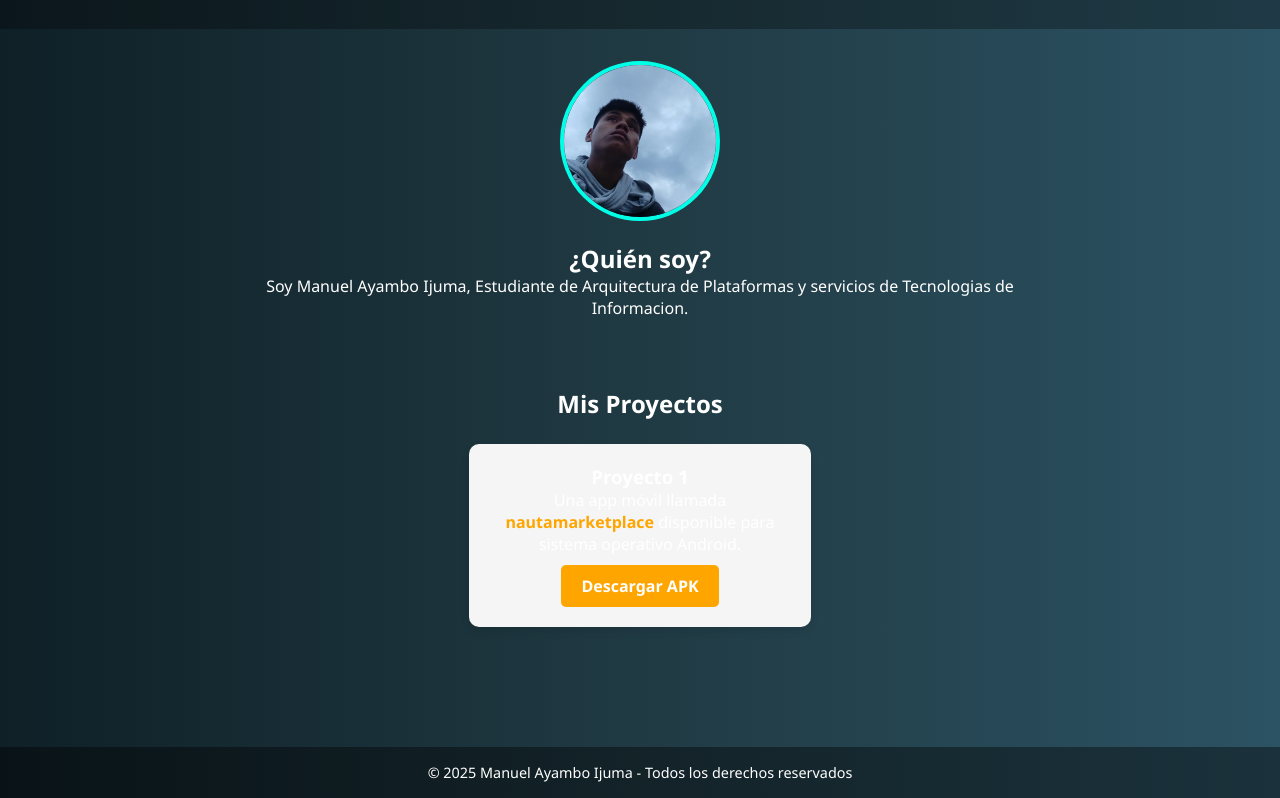
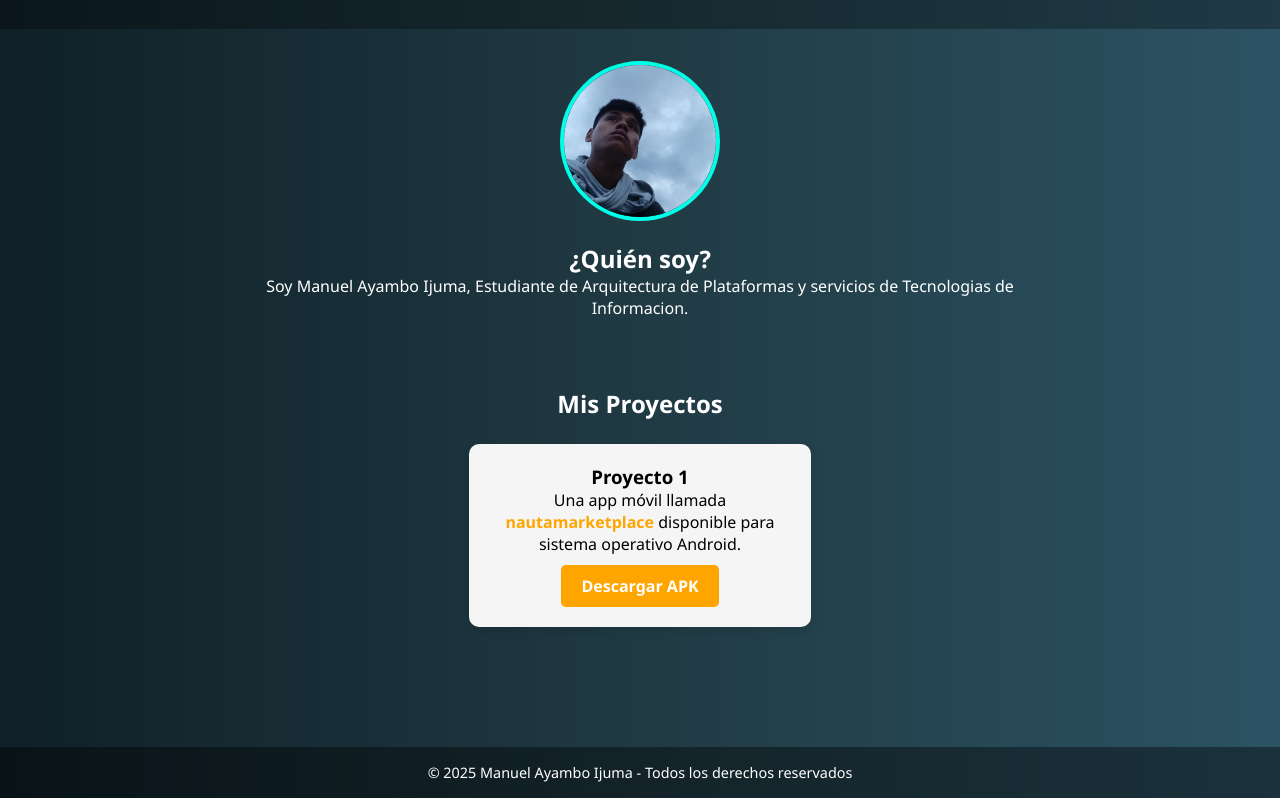
Before and after one commit to ayaiju/mi-portafolio, a plain HTML site: page index.html in a window 1280 px wide. Shown: the part 132-930 px from the top of the page. Drawn offline with Linux system fonts and the light colour scheme.

Commit message:
Update index.html

```diff
--- a/index.html
+++ b/index.html
@@ -32,8 +32,8 @@
 
   <div class="proyectos" style="display: flex; flex-direction: column; align-items: center;">
     <div class="card" style="max-width: 90%; background: #f5f5f5; border-radius: 10px; padding: 20px; box-shadow: 0 4px 8px rgba(0,0,0,0.1); margin-bottom: 20px;">
-      <h3>Proyecto 1</h3>
-      <p style="color: white;" >Una app móvil llamada <b style="color: orange;">nautamarketplace</b> disponible para sistema operativo Android.</p>
+      <h3 style="color: black;" >Proyecto 1</h3>
+      <p style="color: black;" >Una app móvil llamada <b style="color: orange;">nautamarketplace</b> disponible para sistema operativo Android.</p>
       <a href="https://github.com/ayaiju/nauta-marketplace/releases/download/v1.0.0/nautamarketplace.apk"
          class="btn-descargar"
          download
```
